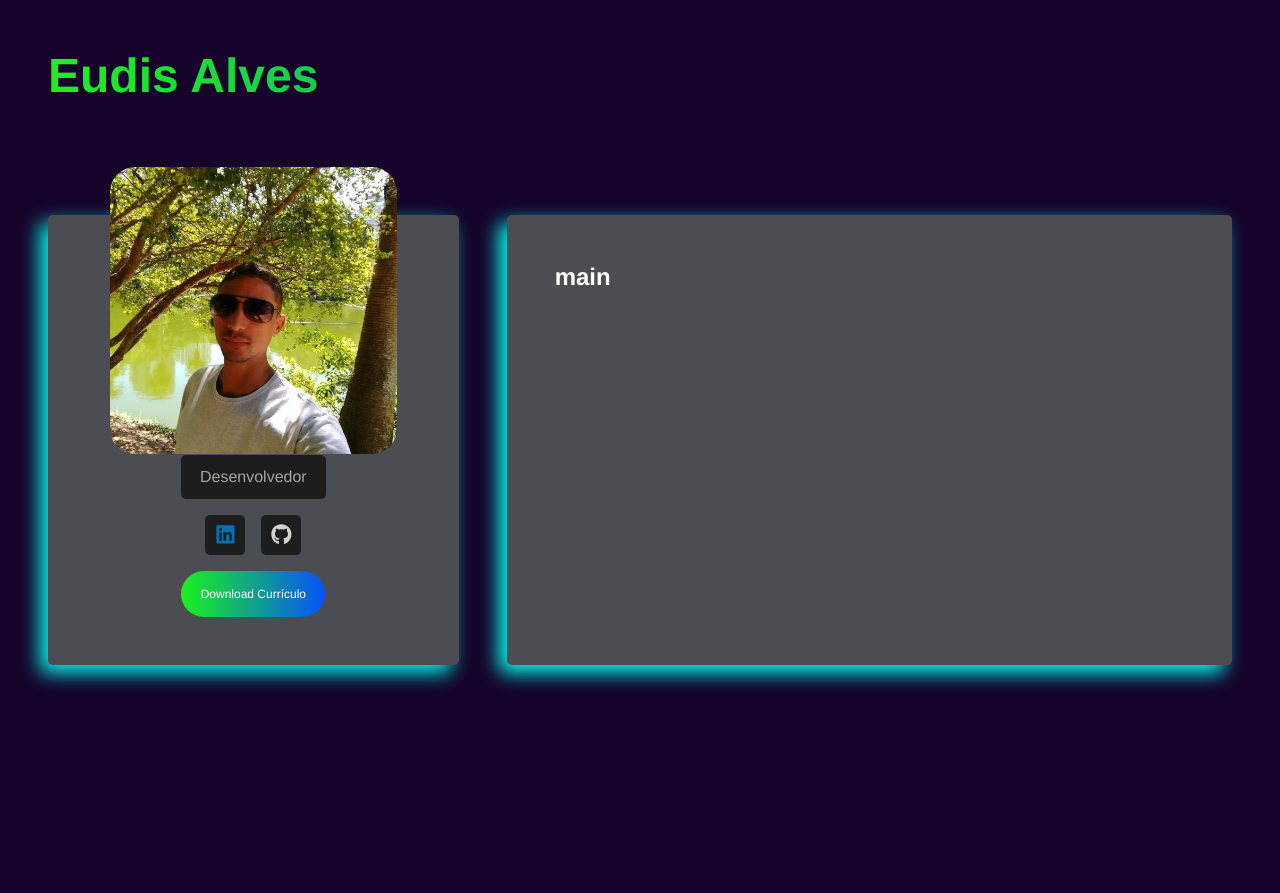
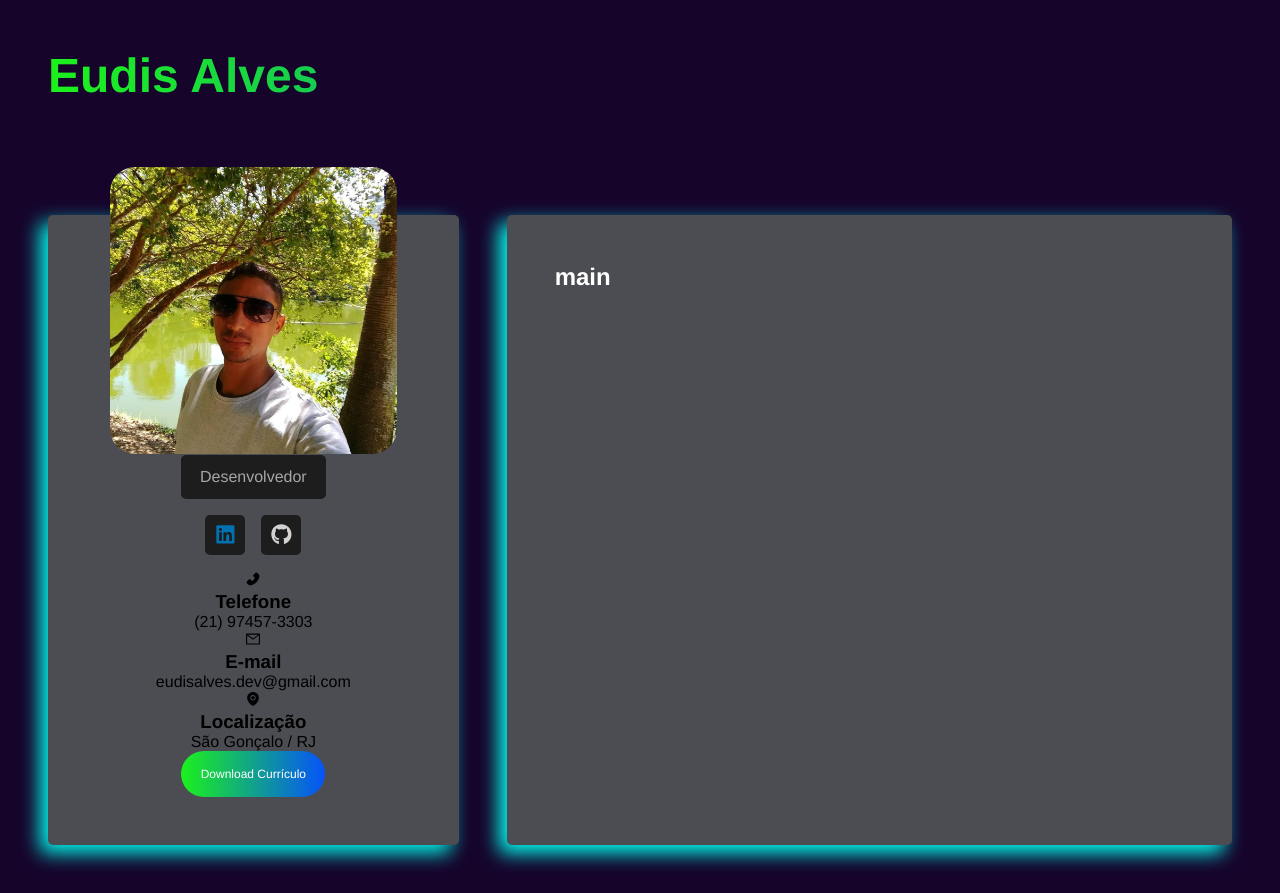
Before and after one commit to EudisAlves/site, a React (Vite) app: page / in a window 1280 px wide. Before the commit the page ends 800 px from the top, so only its background shows below. Built offline with nearby package versions, Linux system fonts and the light colour scheme.

Commit message:
criando as informações

```diff
--- a/src/components/Information.jsx
+++ b/src/components/Information.jsx
@@ -1,9 +1,32 @@
 
 import '../styles/components/information.sass'
-
+import { AiFillPhone, AiOutlineMail, AiFillEnvironment } from 'react-icons/ai'
 
 export default function Information() {
-    return <section>
+    return <section id="infor">
+        <div className='info-card'>
+            <AiFillPhone id='phone' />
+            <div>
+                <h3>Telefone</h3>
+                <p>(21) 97457-3303</p>
+            </div>
+        </div>
+
+        <div className='info-card'>
+            <AiOutlineMail id='email' />
+            <div>
+                <h3>E-mail</h3>
+                <p>eudisalves.dev@gmail.com</p>
+            </div>
+        </div>
+
+        <div className='info-card'>
+            <AiFillEnvironment id='pin' />
+            <div>
+                <h3>Localização</h3>
+                <p>São Gonçalo / RJ</p>
+            </div>
+        </div>
 
     </section>
 }
--- a/src/components/Sidebar.jsx
+++ b/src/components/Sidebar.jsx
@@ -1,4 +1,4 @@
-import Information from './information';
+import Information from './Information';
 import Avatar from '../img/Eudis.jpg';
 import SocialNet from './SocialNet';
 
```
